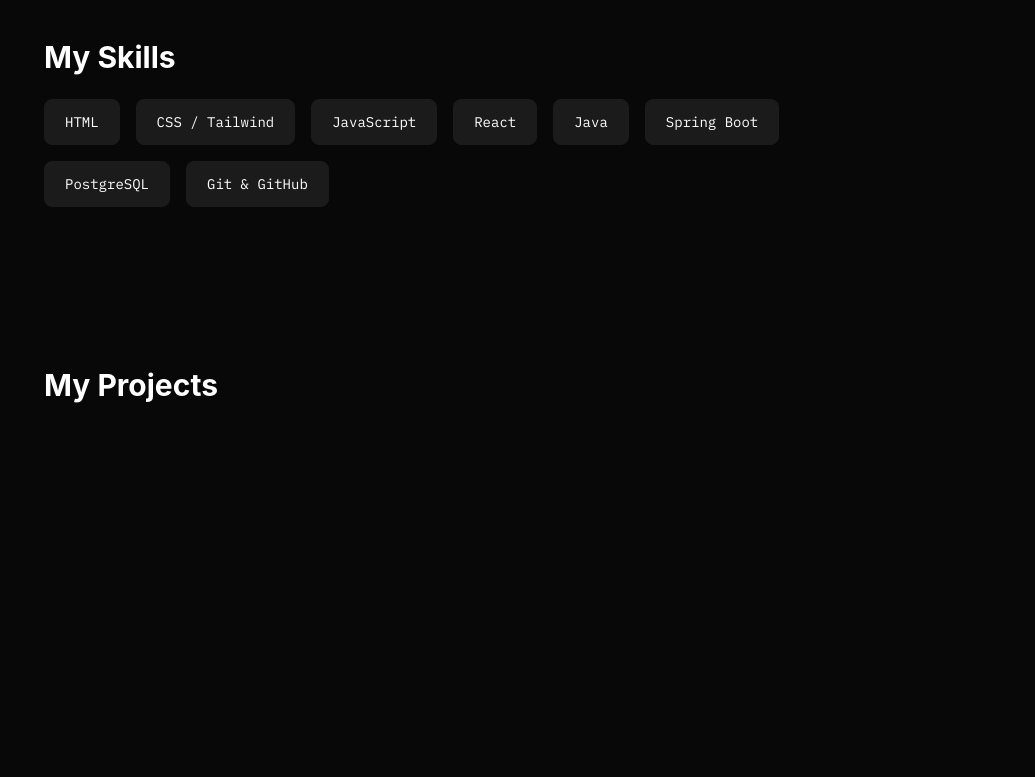
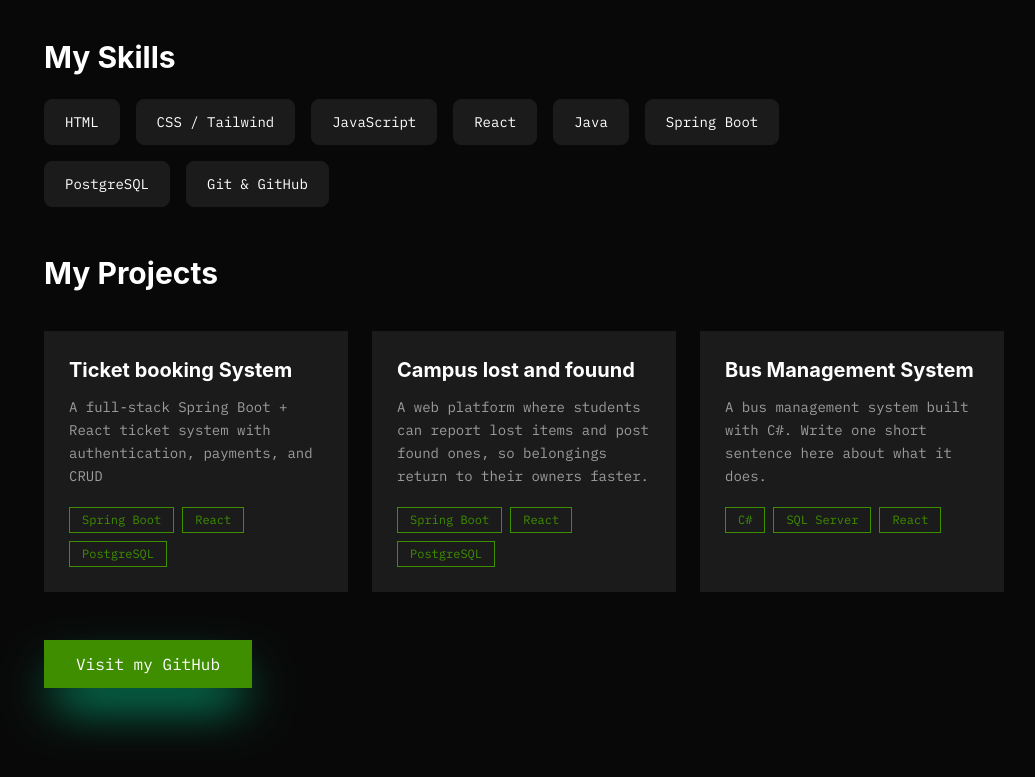
Before and after one commit to Yvan-23/ivanportifolio, a React (Vite) app: page / in a window 1280 px wide. Shown: the part 711-1488 px from the top of the page, without its empty margins (116-1151 px from the left). Built offline with nearby package versions, Linux system fonts and the light colour scheme.

Commit message:
src file

```diff
--- a/src/App.jsx
+++ b/src/App.jsx
@@ -2,6 +2,7 @@ import './App.css'
 import Navbar from './components/navbar'
 import Home from './pages/Home'
 import About from './pages/About'
+import Projects from './pages/Projects'
 
 
 function App() {
@@ -11,8 +12,9 @@ function App() {
     <Navbar/>
     <Home/>
     <About/>
+    <Projects/>
     <div id='projects' className='bg-[#080808] text-white px-40 py-20 min-h-screen'>
-      <p className='font-bold text-3xl'> My Projects</p>
+      <p className='font-bold text-3xl'></p>
     </div>
     </>
   )
--- a/src/pages/About.jsx
+++ b/src/pages/About.jsx
@@ -10,7 +10,7 @@ const skills=[
   'Git & GitHub',
 ]
 const About = () => {
-    return( <div id='about' className='bg-[#080808] text-white w-full px-40 py-20 scroll-mt-16'>
+    return( <div id='about' className='bg-[#080808] text-white w-full px-40 pt-20 pb-6 scroll-mt-16'>
         <p className='font-bold text-3xl pb-6'>About <span className="text-white">Me</span>
         </p>
         <p className='text-[#9C9C9C] text-sm ibm-mono pb-8 max-w-2xl leading-relaxed'>  I'm a software developer focused on full-stack development using Java
--- /dev/null
+++ b/src/pages/Projects.jsx
@@ -0,0 +1,55 @@
+import React from 'react'
+const projects = [
+    {
+        title:'Ticket booking System',
+        description:'A full-stack Spring Boot + React ticket system with authentication, payments, and CRUD',
+        tech:['Spring Boot','React','PostgreSQL'],
+
+    },
+    {
+        title:'Campus lost and fouund',
+        description:'A web platform where students can report lost items and post found ones, so belongings return to their owners faster.',
+        tech:['Spring Boot','React','PostgreSQL'],
+    },
+    {
+        title:'Bus Management System',
+        description:'A bus management system built with C#. Write one short sentence here about what it does.',
+        tech:['C#','SQL Server','React'],
+
+    }
+]
+const Projects = () => {
+    return (
+        <div id='projects' className='bg-[#080808] text-white w-full px-40 pt-6 pb-20 scroll-mt-16 '>
+            <p className=' font-bold text-3xl pb-10'>
+                My <span className="text-white">Projects</span>
+
+            </p>
+            <div className='grid grid-cols-3 gap-6'>
+                {projects.map((project)=>(
+                    <div key={project.titles}
+                    className='bg-[#1B1B1B] border border-[#1B1B1B] hover:border-[#3F8E00] p-6 transition-colors'
+                    >
+                    <p className='font-bold text-xl pb-3'>{project.title}</p>
+                    <p className='text-[#9C9C9C] text-sm ibm-mono pb-5 leading-relaxed'>{project.description}</p>
+                    <div className='flex flex-wrap gap-2'>
+                        {project.tech.map((tech)=>(
+                            <span key={tech} className='text-[#3F8E00] text-xs ibm-mono border border-[#3F8E00] px-3 py-1'>{tech}
+                            </span>
+                        ))}
+                    </div>
+
+                    </div>
+                ))}
+            </div>
+            <div className='pt-12'>
+                <a href='https://github.com/Yvan-23'target="_blank" className='bg-[#3F8E00] p-3 px-8 ibm-mono inline-block shadow-2xl shadow-emerald-400'>
+                Visit my GitHub
+                </a>
+
+            </div>
+
+        </div>
+    )
+}
+export default Projects
```
